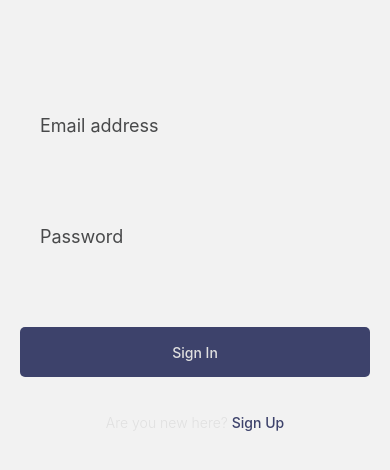
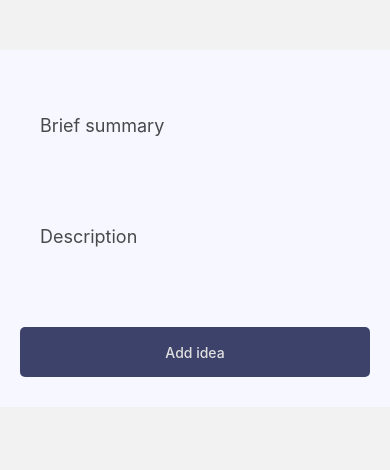
Before and after one commit to KenanBouvier/Ideate, a React Native app in the folder combineIdeas/: screen /CreateIdea in a window 390 px wide. Shown: the top 470 px of the page. Built offline with nearby package versions, Linux system fonts and the light colour scheme; what expo-linking would draw is missing.

Commit message:
createIDea mutation from yes option

```diff
--- a/combineIdeas/navigation/index.tsx
+++ b/combineIdeas/navigation/index.tsx
@@ -23,6 +23,7 @@ import LinkingConfiguration from './LinkingConfiguration';
 import SignInScreen from '../screens/SignInScreen';
 import SignUpScreen from '../screens/SignUpScreen';
 import SplashScreen from '../screens/SplashScreen';
+import CreateIdeaScreen from '../screens/CreateIdeaScreen';
 
 export default function Navigation({ colorScheme }: { colorScheme: ColorSchemeName }) {
   return (
@@ -43,12 +44,12 @@ const Stack = createNativeStackNavigator<RootStackParamList>();
 function RootNavigator() {
   return (
     <Stack.Navigator>
-      {/* <Stack.Screen name="Root" component={BottomTabNavigator} options={{ headerShown: false }} /> */}
       <Stack.Screen name="Splash" component={SplashScreen} options={{headerShown:false}}/>
       <Stack.Screen name="SignIn" component={SignInScreen} options={{headerShown:false}}/>
       <Stack.Screen name="SignUp" component={SignUpScreen} options={{headerShown:false}}/>
       <Stack.Screen name="Root" component={BottomTabNavigator} options={{ headerShown: false }} />
       <Stack.Screen name="Ideas" component={IdeasScreen} options={{ headerShown: false }} />
+      <Stack.Screen name="CreateIdea" component={CreateIdeaScreen} options={{ headerShown: false }} />
       <Stack.Screen name="IdeaSpecificScreen" component={IdeaSpecificScreen}/>
       <Stack.Screen name="NotFound" component={NotFoundScreen} options={{ title: 'Oops!' }} />
       <Stack.Group screenOptions={{ presentation: 'modal' }}>
@@ -77,10 +78,10 @@ function BottomTabNavigator() {
         name="TabOne"
         component={GenerationScreen}
         options={({ navigation }: RootTabScreenProps<'TabOne'>) => ({
-          title: 'Get Creative!',
+          // title: 'Get Creative!',
           // headerStyle:{backgroundColor:'#2F4F4F'},
 
-          tabBarIcon: ({ color }) => <FontAwesome5 name="lightbulb" size={24} color="black" />,
+          tabBarIcon: ({ color }) => <FontAwesome5 name="lightbulb" size={24} color="white" />,
           // tabBarIcon: ({ color }) => <TabBarIcon name="code" color={color} />,
           headerRight: () => (
             <Pressable
--- /dev/null
+++ b/combineIdeas/screens/CreateIdeaScreen.tsx
@@ -0,0 +1,142 @@
+import { ScrollView, StyleSheet, TextInput, Pressable, Alert } from 'react-native';
+import { useState , useEffect} from 'react';
+import { Text, View } from '../components/Themed';
+import { RootStackScreenProps, RootTabScreenProps } from '../types';
+
+//Own component imports
+import TextItem from '../components/TextItem';
+import data from '../components/data';
+import StyledButton from '../components/StyledButton';
+import { useNavigation } from '@react-navigation/native';
+import Navigation from '../navigation';
+import {gql, useMutation} from '@apollo/client';
+
+
+
+const ADD_IDEA = gql`
+    mutation createIdea($title1:String!, $title2:String!,$description:String,$summary:String){
+  createIdea(title1:$title1, title2:$title2,description:$description,summary:$summary){
+    id
+    createdAt
+    title1
+    title2
+    description
+    summary
+    users {
+      id
+      name
+    }
+  }
+}
+`
+
+
+export default function CreateIdeaScreen({ route, navigation }: RootStackScreenProps<'CreateIdea'>) {
+
+    const [summary,setSummary] = useState('');
+    const [description,setDescription] = useState('');
+    const [title1,setTitle1] =useState('');
+    const [title2,setTitle2] = useState('');
+
+    // setTitle1(inputTitle1);
+    // setTitle2(inputTitle2);
+
+    // const navigation = useNavigation();
+
+    const [createIdea,{data,error,loading}] = useMutation(ADD_IDEA);
+
+    useEffect(()=>{
+        if(error){
+            Alert.alert("Couldn't create Idea");
+        }
+    },[error])
+
+    useEffect(()=>{
+        if(data){
+            console.log(data);
+            console.log("GOOD STUFF IS HAPPENING :))))))");
+            navigation.navigate('Ideas');
+        }
+    },[data])
+
+    const onSubmit = ()=>{
+        createIdea({variables:{summary,description , title1 , title2}})
+        Alert.alert("Submit :)");
+    }
+
+    const redirectSignUp = ()=>{
+        navigation.navigate('SignUp');
+    }
+
+  return (
+    <View style = {styles.container}>
+        <TextInput
+        placeholder='Brief summary'
+        placeholderTextColor={'#48494a'}
+        value={summary}
+        onChangeText={setSummary}
+        style = {styles.textInput}
+        />
+        <TextInput
+        placeholder='Description'
+        placeholderTextColor={'#48494a'}
+        value={description}
+        onChangeText={setDescription}
+        onSubmitEditing={onSubmit}
+        style = {[styles.textInput,{marginBottom:50}]}
+        />
+        <Pressable  onPress={onSubmit} style = {styles.pressable}>
+            <Text style = {styles.txt}>Add idea</Text>
+        </Pressable>
+    </View>
+  )
+}
+
+const styles = StyleSheet.create({
+    container:{
+        padding:20,
+        marginVertical:50,
+        alignItems:'center',
+        justifyContent:'center',
+    },
+    signInTxt:{
+        fontWeight:'500',
+        color:'#3d426b',
+    },
+    signUpView:{
+        flexDirection:'row',
+    },
+    signUptxt:{
+        color:'#e0e0e0',
+        fontWeight:'300',
+    },
+    txt:{
+        color:'#e0e0e0',
+        fontWeight:'500',
+    },
+    signUpPressable:{
+        height:50,
+        width:'100%',
+        justifyContent:'center',
+        alignItems:'center',
+        borderRadius:5,
+        marginVertical:10,
+    },
+    pressable:{
+        backgroundColor:'#3d426b',
+        height:50,
+        width:'100%',
+        justifyContent:'center',
+        alignItems:'center',
+        borderRadius:5,
+        marginVertical:10,
+        flexDirection:'row'
+    },
+    textInput:{
+        padding:20,
+        color:'#e0e0e0',
+        fontSize:18,
+        width:'100%',
+        marginVertical:25,
+    }
+});
--- a/combineIdeas/screens/GenerationScreen.tsx
+++ b/combineIdeas/screens/GenerationScreen.tsx
@@ -15,6 +15,9 @@ export default function GenerationScreen({ navigation }: RootTabScreenProps<'Tab
     setIndex((index+1)%(data.length-1));
   }
 
+  const title1 = data[index].title;
+  const title2 = data[index+1].title;
+
   return (
     <View style={styles.container}>
       <ScrollView>
@@ -30,7 +33,7 @@ export default function GenerationScreen({ navigation }: RootTabScreenProps<'Tab
           content={"Yes"}
           onPress={()=>{
               //We want to show the textinput
-              <TextInput value = "INPUT here">HWowo</TextInput>
+              navigation.navigate('CreateIdea');
               //Then move on to nextComparison
               nextComparison();
           }}
--- a/combineIdeas/types.tsx
+++ b/combineIdeas/types.tsx
@@ -21,6 +21,7 @@ export type RootStackParamList = {
   NotFound:undefined;
   SignIn:undefined;
   SignUp:undefined;
+  CreateIdea:undefined;
   Splash:undefined;
 };
 
```
Also changed, not shown: 1 other file (tests, documents, lock files or other folders).
